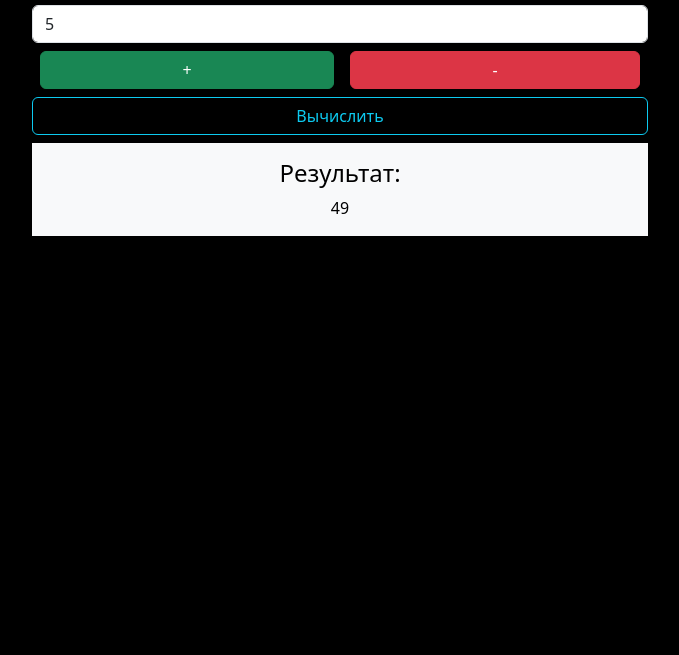
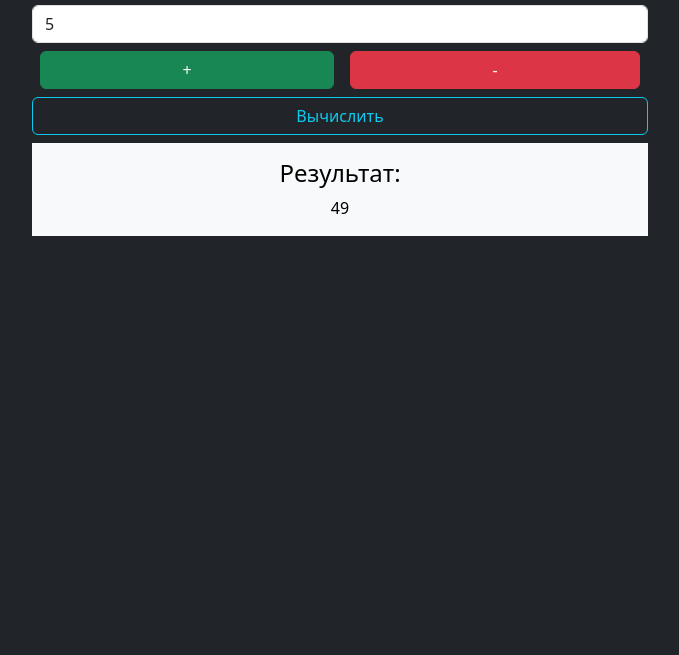
Before and after one commit to Max-IT04/simpleplusminuscalc, a plain HTML site: page index.html in a window 1280 px wide. Shown: the part 145-800 px from the top of the page, without its empty margins (300-979 px from the left). Drawn offline with nearby package versions, Linux system fonts and the light colour scheme.

Commit message:
Update index.html

```diff
--- a/index.html
+++ b/index.html
@@ -15,7 +15,7 @@
   <script src="app.js" defer></script>
 </head>
 
-<body class="bg-black text-light">
+<body class="bg-dark text-light">
   <div class="container w-50 pt-5">
     <h1>Калькулятор</h1>
     <input type="number" class="form-control mb-2" placeholder="Введите 1 число" id="input1" value="10" />
```
